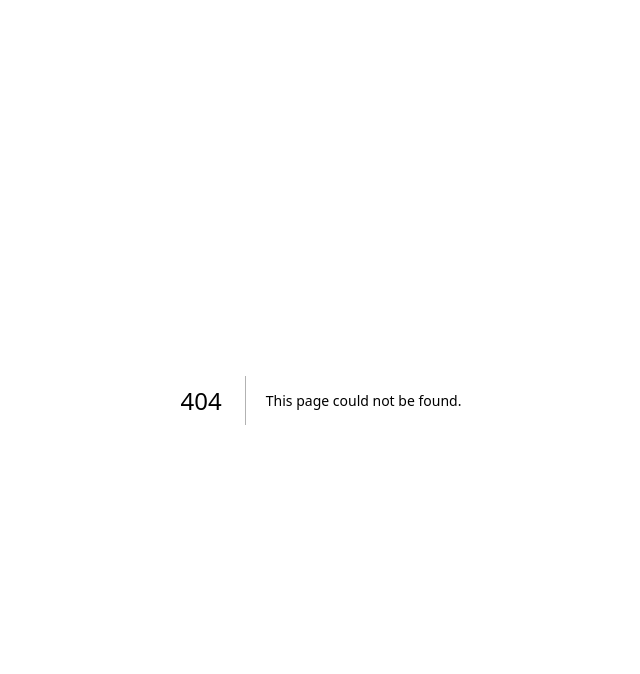
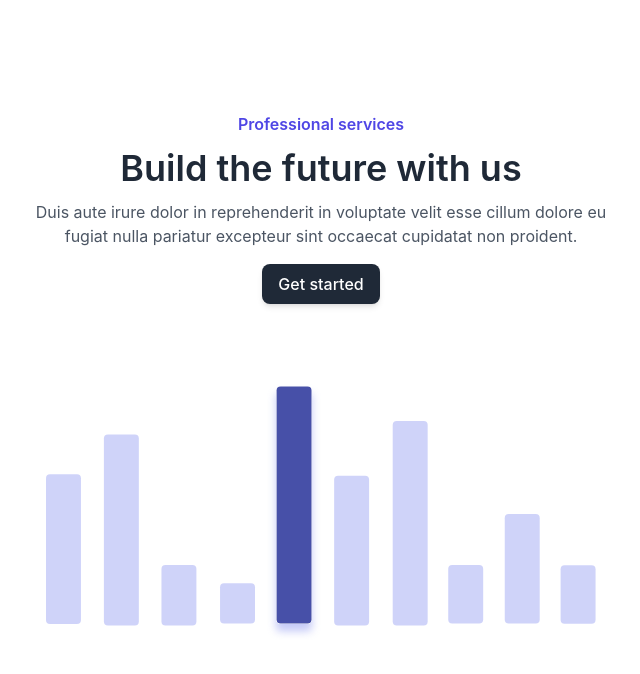
Before and after one commit to System-Apollo/FRONT_T.IA.GO, a Next.js app: page /solucoes/secondSection in a window 1280 px wide. Before the commit this address had no page. Shown: the top 674 px of the page, without its empty margins (319-959 px from the left). Built offline with nearby package versions, Linux system fonts and the light colour scheme.

Commit message:
✨ feat: created solucoes second section

```diff
--- /dev/null
+++ b/src/pages/solucoes/secondSection/index.tsx
@@ -0,0 +1,29 @@
+import Image from "next/image"
+
+export default function SecondSection () {
+    return (
+        <section className="py-28 w-full">
+            <div className="max-w-screen-xl mx-auto px-4 md:text-center md:px-8">
+                <div className="max-w-xl space-y-3 md:mx-auto">
+                    <h3 className="text-indigo-600 font-semibold">
+                        Professional services
+                    </h3>
+                    <p className="text-gray-800 text-3xl font-semibold sm:text-4xl">
+                        Build the future with us
+                    </p>
+                    <p className="text-gray-600">
+                        Duis aute irure dolor in reprehenderit in voluptate velit esse cillum dolore eu fugiat nulla pariatur excepteur sint occaecat cupidatat non proident.
+                    </p>
+                </div>
+                <div className="mt-4">
+                    <a href="javascript:void(0)" className="inline-block py-2 px-4 text-white font-medium bg-gray-800 duration-150 hover:bg-gray-700 active:bg-gray-900 rounded-lg shadow-md hover:shadow-none">
+                        Get started
+                    </a>
+                </div>
+                <div className="flex justify-center items-center mt-20">
+                    <Image src={'/graphicframe.svg'} width={550} height={250} alt="logo" />
+                </div>
+            </div>
+        </section>
+    )
+}
```
